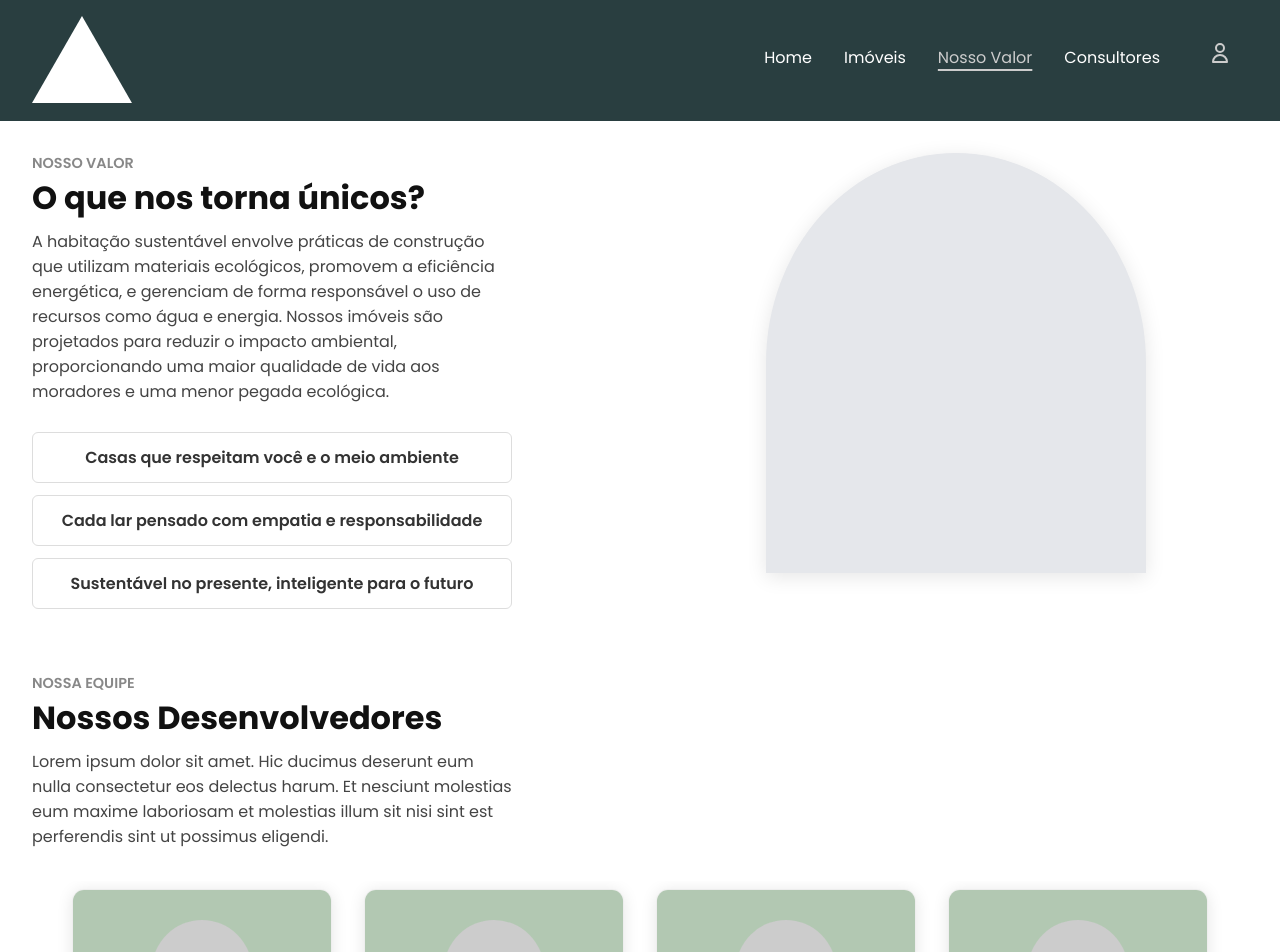
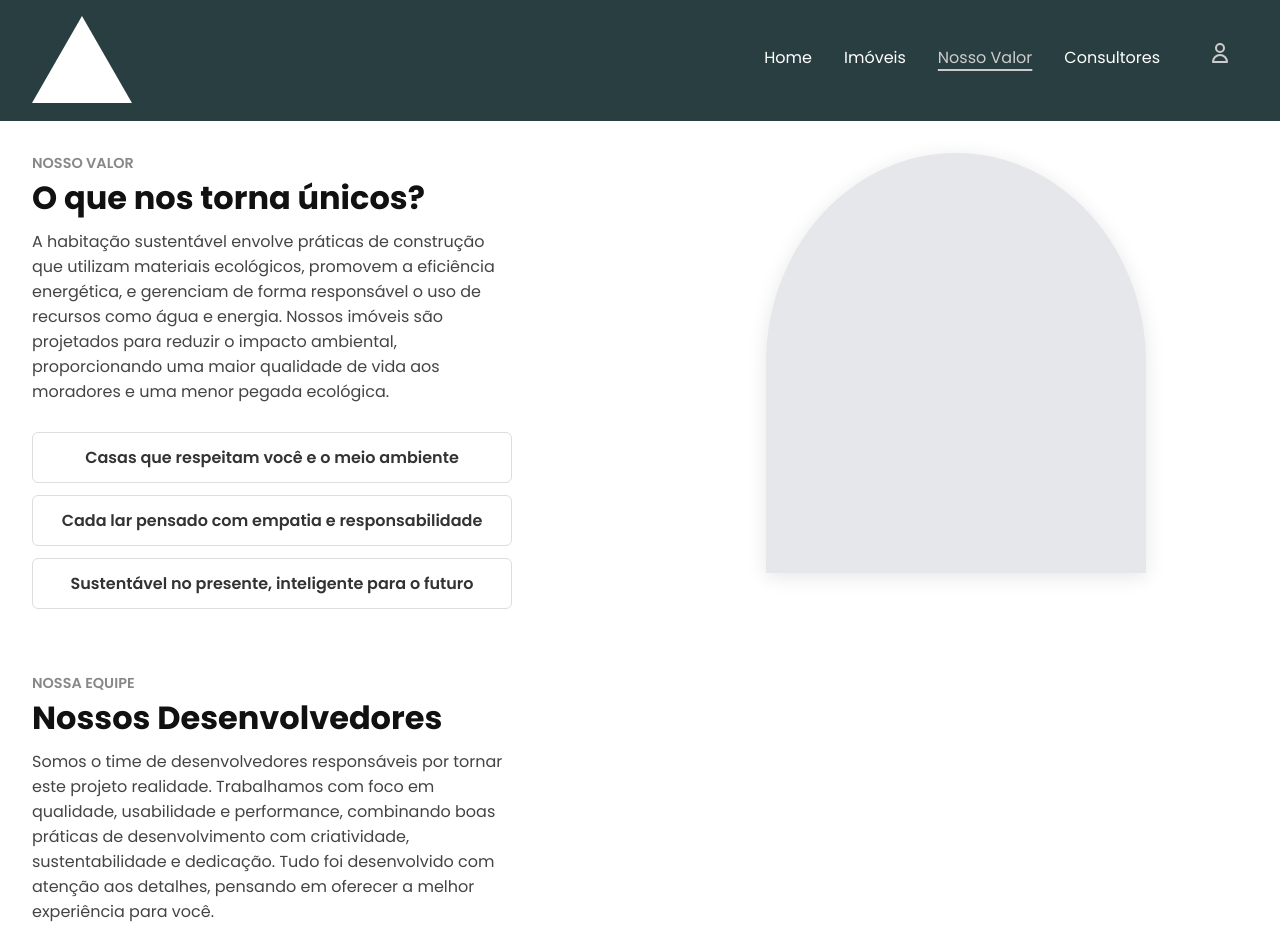
Before and after one commit to zurannii/projeto-frontend, a Next.js app in the folder projeto-frontend/: page /nosso-valor in a window 1280 px wide. Shown: the top 952 px of the page. Built offline with nearby package versions, Linux system fonts and the light colour scheme.

Commit message:
Descrição dos desenvolvedores

```diff
--- a/projeto-frontend/src/components/TeamCard/TeamCard.jsx
+++ b/projeto-frontend/src/components/TeamCard/TeamCard.jsx
@@ -67,7 +67,7 @@ export default function EquipeSection() {
     <section className="equipe-section">
       <div className="equipe-label">Nossa Equipe</div>
       <h2 className="equipe-title">Nossos Desenvolvedores</h2>
-      <p className="equipe-desc">Lorem ipsum dolor sit amet. Hic ducimus deserunt eum nulla consectetur eos delectus harum. Et nesciunt molestias eum maxime laboriosam et molestias illum sit nisi sint est perferendis sint ut possimus eligendi.</p>
+      <p className="equipe-desc">Somos o time de desenvolvedores responsáveis por tornar este projeto realidade. Trabalhamos com foco em qualidade, usabilidade e performance, combinando boas práticas de desenvolvimento com criatividade, sustentabilidade e dedicação. Tudo foi desenvolvido com atenção aos detalhes, pensando em oferecer a melhor experiência para você.</p>
       <div className="equipe-slider-container">
         <button
           className="equipe-slider-arrow prev"
```
